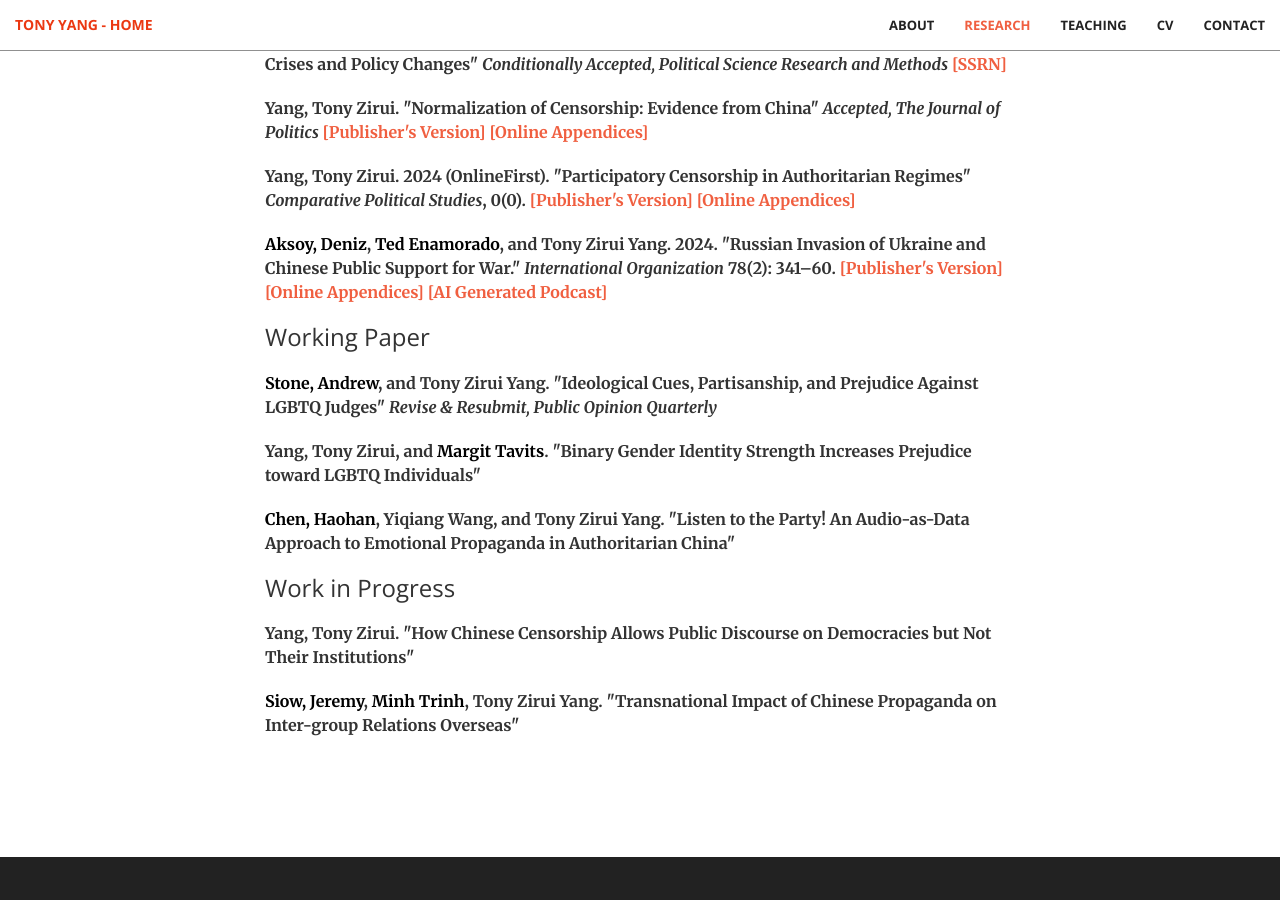
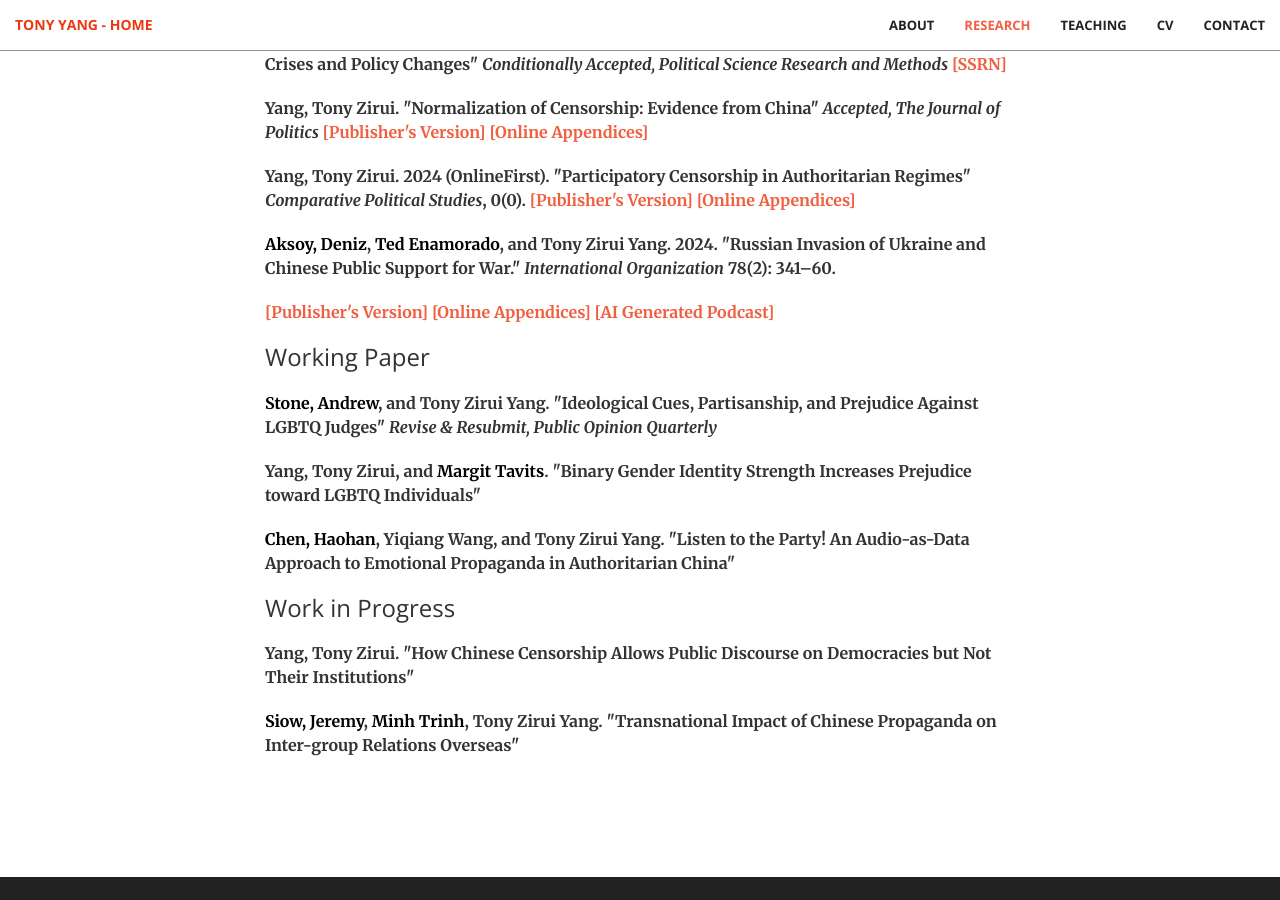
Before and after one commit to tonyhsfz/website, a Jekyll site: the page built from index.html, in a window 1280 px wide and 900 px high, scrolled down 2006 px. Built offline with Jekyll 4.4.1, drawn with Linux system fonts in a browser that asks for light colours.

```diff
--- a/_includes/publication.html
+++ b/_includes/publication.html
@@ -22,8 +22,8 @@
                          <a href="/img/Yang_CPS_Appendix_Final.pdf">[Online Appendices]</a></b>   </p>
                 <p>  <b> <a href="https://sites.wustl.edu/denizaksoy/" style="color: black;">Aksoy, Deniz</a>, <a href="https://www.tedenamorado.com/" style="color: black;">Ted Enamorado</a>, and Tony Zirui Yang. 2024.
                         "Russian Invasion of Ukraine and Chinese Public Support for War."
-                        <i>International Organization</i> 78(2): 341–60.
-                        <a href="https://doi.org/10.1017/S0020818324000043">[Publisher's Version]</a>
+                        <i>International Organization</i> 78(2): 341–60. </p>
+                <p>      <a href="https://doi.org/10.1017/S0020818324000043">[Publisher's Version]</a>
                          <a href="/img/UseForce_Appendix.pdf">[Online Appendices]</a>
                          <a href="https://notebooklm.google.com/notebook/f43909a6-0fde-4264-abfc-4024d7fd667e/audio">[AI Generated Podcast]</a> </b>  </p>
                      <p></p>
```
